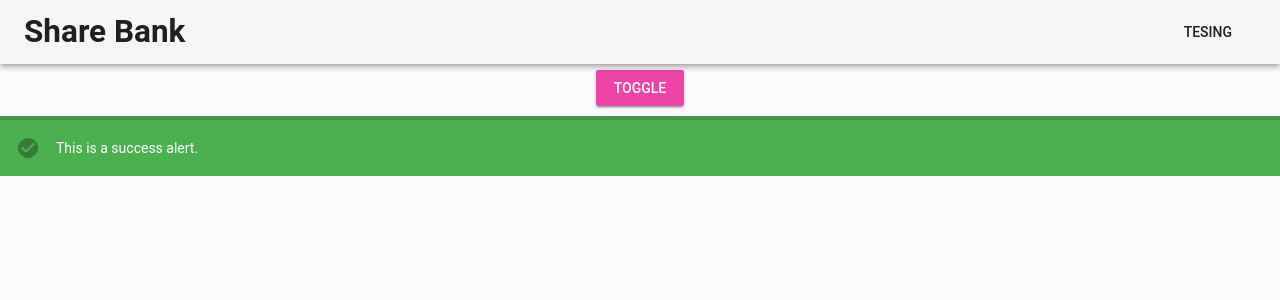
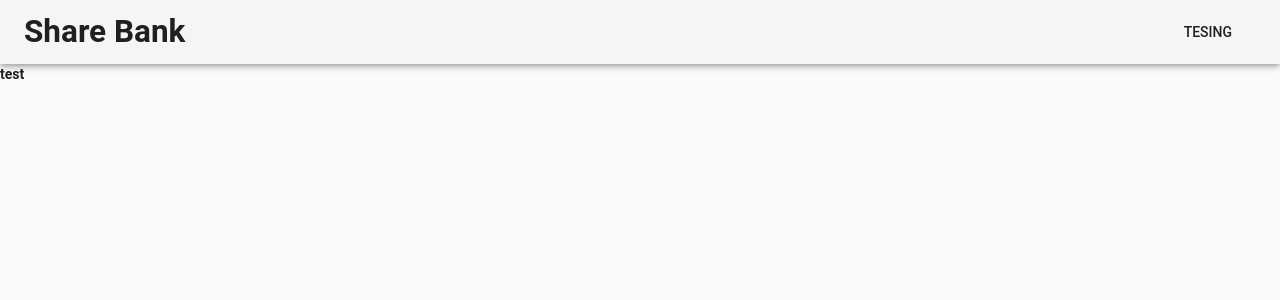
Before and after one commit to i80486dx2/ShareBank, a Vue app: page /borrowable-list in a window 1280 px wide. Shown: the top 300 px of the page. Built offline with nearby package versions, Linux system fonts and the light colour scheme; a small style sheet from the web is missing.

Commit message:
Add Property View

```diff
--- a/src/views/AddProperty.vue
+++ b/src/views/AddProperty.vue
@@ -17,8 +17,8 @@
                 label="登録品名"
               ></v-text-field>
                 <v-btn
-                  color="red"
-                  @click="alert=!alert"
+                 color="red"
+                 @click="alert=!alert"
                 >
                 登録
                 </v-btn>
@@ -37,22 +37,20 @@
   </div>
 </template>
 
+
 <script>
-  export default {
+export default {
     data: () => ({
       items: [
         {
           text: 'ホーム',
-          disabled: false,
-          href: 'home'
+          disabled: false
         },
         {
           text: '物品登録',
-          disabled: true,
-          href: 'add-property'
+          disabled: true
         },
-      ],
+      ]
     })
   }
-
 </script>
--- a/src/views/BorrowableList.vue
+++ b/src/views/BorrowableList.vue
@@ -1,20 +1,6 @@
 <template>
   <div>
-    <div class="text-xs-center">
-      <v-btn
-        color="primary"
-        @click="alert "
-      >
-        Toggle
-      </v-btn>
-    </div>
-    <v-alert
-      :value="alert"
-      type="success"
-      transition="scale-transition"
-    >
-      This is a success alert.
-    </v-alert>
+    <h4>test</h4>
   </div>
 </template>
 
```
